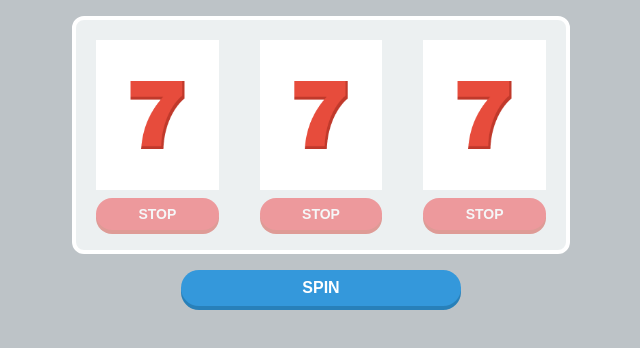
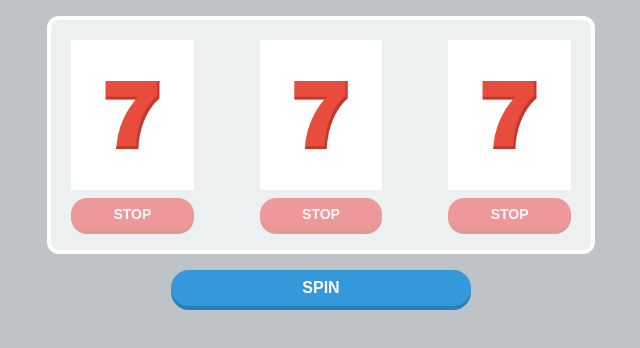
Before and after one commit to cat3cat/SlotMachine, a plain HTML site: page index.html in a window 1280 px wide. Shown: the whole page, without its empty margins (319-959 px from the left). Drawn offline with Linux system fonts and the light colour scheme.

Commit message:
Add files via upload

```diff
--- a/css/styles.css
+++ b/css/styles.css
@@ -6,7 +6,7 @@ body{
 }
 
 main{
-  width: 450px;
+  width: 500px;
   background: #ecf0f1;
   padding: 20px;
   border: 4px white solid;
@@ -38,7 +38,7 @@ main{
 
 #spin{
   cursor:pointer;
-  width: 280px;
+  width: 300px;
   height: 36px;
   background: #3498db;
   box-shadow: 0 4px #2880b9;
```
